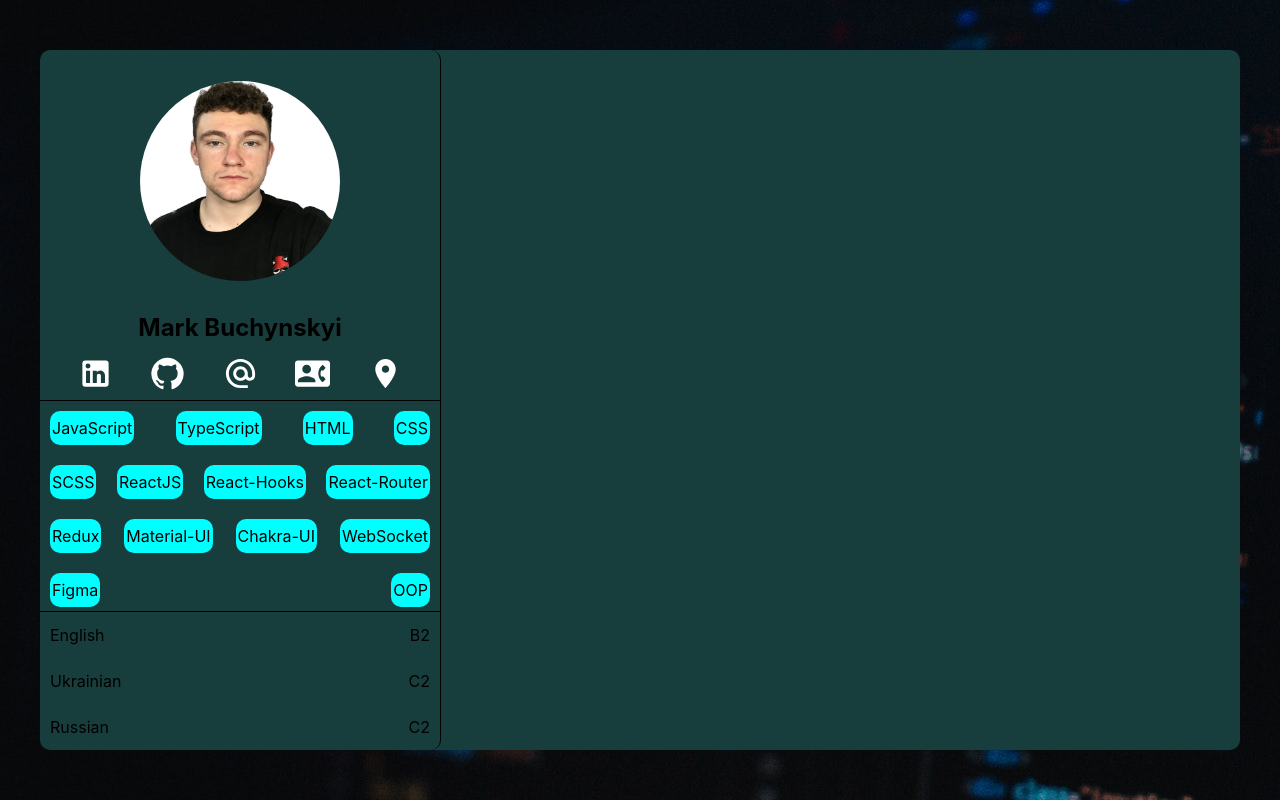
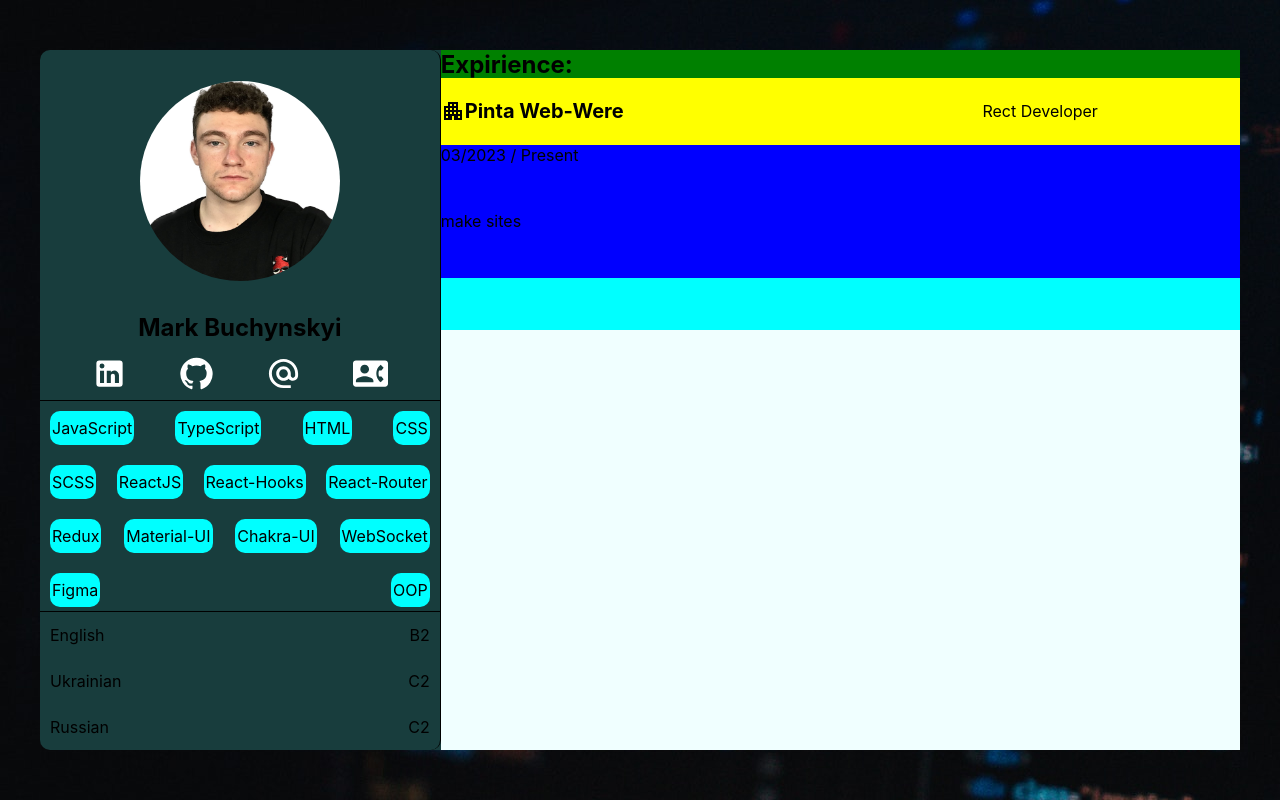
Before and after one commit to robotboyt/portfolio-template, a React (Create React App) app: page / in a window 1280 px wide. Built offline with nearby package versions, Linux system fonts and the light colour scheme.

Commit message:
added new block

```diff
--- a/src/App.module.css
+++ b/src/App.module.css
@@ -9,11 +9,13 @@
   height: 700px;
   background-color: #183d3d;
   border-radius: 10px;
+  display: flex;
 }
 
 .profileBlock {
   border-radius: 10px;
   width: 400px;
+
   border-right: 1px solid black;
   height: 100%;
 }
@@ -80,9 +82,11 @@
   margin: 10px;
   border-radius: 10px;
   transition: 0.3s ease-in-out;
+  cursor: default;
 }
 
 .profileSkills span:hover {
+  margin-top: 2px;
   background-color: blueviolet;
   transition: 0.3s ease-in-out;
 }
@@ -110,3 +114,44 @@
   display: flex;
   justify-content: flex-end;
 }
+
+.profileSummary {
+  width: 800px;
+  background-color: azure;
+}
+
+.profileExpirience {
+  background-color: aqua;
+  height: 40%;
+}
+
+.profileExpirience h2 {
+  background-color: green;
+  height: 10%;
+}
+
+.expirienceItem {
+  background-color: blue;
+  width: 100%;
+  height: 200px;
+  display: flex;
+  flex-direction: column;
+}
+
+.expirienceItem h4 {
+  font-size: 20px;
+  display: flex;
+  align-items: center;
+}
+
+.company {
+  display: flex;
+  justify-content: space-between;
+  background-color: yellow;
+}
+
+.company span {
+  display: flex;
+  align-items: center;
+  justify-content: center;
+}
--- a/src/components/Profile/Profile.js
+++ b/src/components/Profile/Profile.js
@@ -7,6 +7,7 @@ import GitHubIcon from "@mui/icons-material/GitHub";
 import AlternateEmailIcon from "@mui/icons-material/AlternateEmail";
 import ContactPhoneIcon from "@mui/icons-material/ContactPhone";
 import PlaceIcon from "@mui/icons-material/Place";
+import ApartmentIcon from "@mui/icons-material/Apartment";
 
 const Profile = () => {
   let links = [
@@ -17,7 +18,7 @@ const Profile = () => {
     { icon: GitHubIcon, info: "link", id: 1 },
     { icon: AlternateEmailIcon, info: "link", id: 2 },
     { icon: ContactPhoneIcon, info: "link", id: 3 },
-    { icon: PlaceIcon, info: "link", id: 4 },
+    // { icon: PlaceIcon, info: "link", id: 4 },
   ];
 
   let skills = [
@@ -41,6 +42,17 @@ const Profile = () => {
     { leng: "English", level: "B2" },
     { leng: "Ukrainian", level: "C2" },
     { leng: "Russian", level: "C2" },
+  ];
+
+  let expirience = [
+    {
+      companyName: "Pinta Web-Were",
+      position: "Rect Developer",
+      startDate: "03/2023",
+      finishDate: "Present",
+      tasks: "make sites",
+      typeOfWork: "Hybrid",
+    },
   ];
 
   return (
@@ -82,6 +94,32 @@ const Profile = () => {
           ))}
         </div>
       </div>
+      <div className={styles.profileSummary}>
+        <div className={styles.profileExpirience}>
+          <h2>Expirience:</h2>
+          <div>
+            {expirience.map((item) => (
+              <div className={styles.expirienceItem}>
+                <div className={styles.company}>
+                  <h4>
+                    <SvgIcon component={ApartmentIcon} />
+                    {item.companyName}
+                  </h4>
+                  <span>{item.position}</span>
+                </div>
+                <div className={styles.timePeriod}>
+                  <span>
+                    {item.startDate} / {item.finishDate}
+                  </span>
+                </div>
+                <div className={styles.tasks}>
+                  <span>{item.tasks}</span>
+                </div>
+              </div>
+            ))}
+          </div>
+        </div>
+      </div>
     </div>
   );
 };
```
